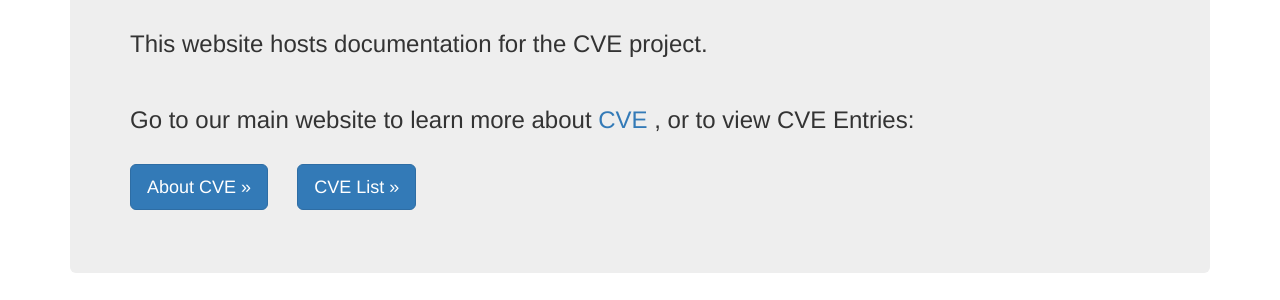
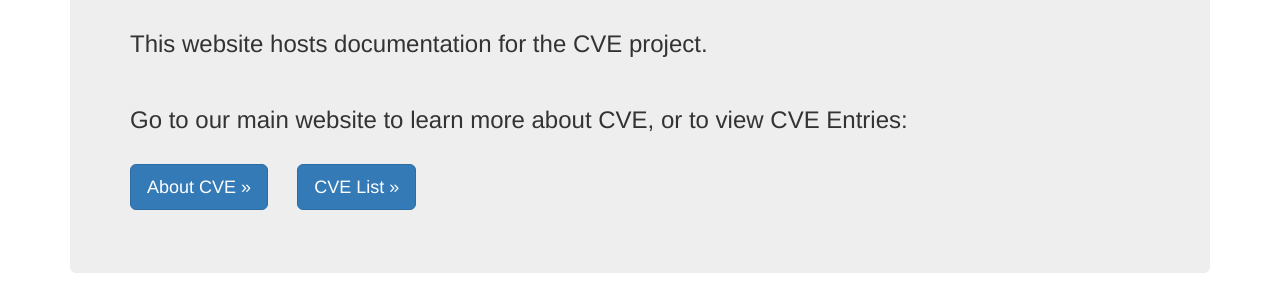
Before and after one commit to CVEProject/cveproject.github.io, a Jekyll site: the page built from index.md, in a window 1280 px wide. Shown: the part 210-510 px from the top of the page. Built offline with Jekyll 4.4.1, drawn with Linux system fonts in a browser that asks for light colours; nearby versions of some CDN libraries; part of the change alters nothing that is shown.

```diff
--- a/index.md
+++ b/index.md
@@ -7,7 +7,7 @@ layout: page
 <div class="jumbotron">
   <h3>This website hosts documentation for the CVE project.</h3>
   <br>
-  <h3>Go to our main website to learn more about <a href="https://cve.mitre.org/">CVE</a> , or to view CVE Entries:</h3>
+  <h3>Go to our main website to learn more about CVE, or to view CVE Entries:</h3>
   <br>
   <p><a class="btn btn-primary btn-lg" role="button" href="https://cve.mitre.org/about/index.html">About CVE »</a> &nbsp; &nbsp;
   <a class="btn btn-primary btn-lg" role="button" href="https://cve.mitre.org/cve/">CVE List »</a></p>
```
